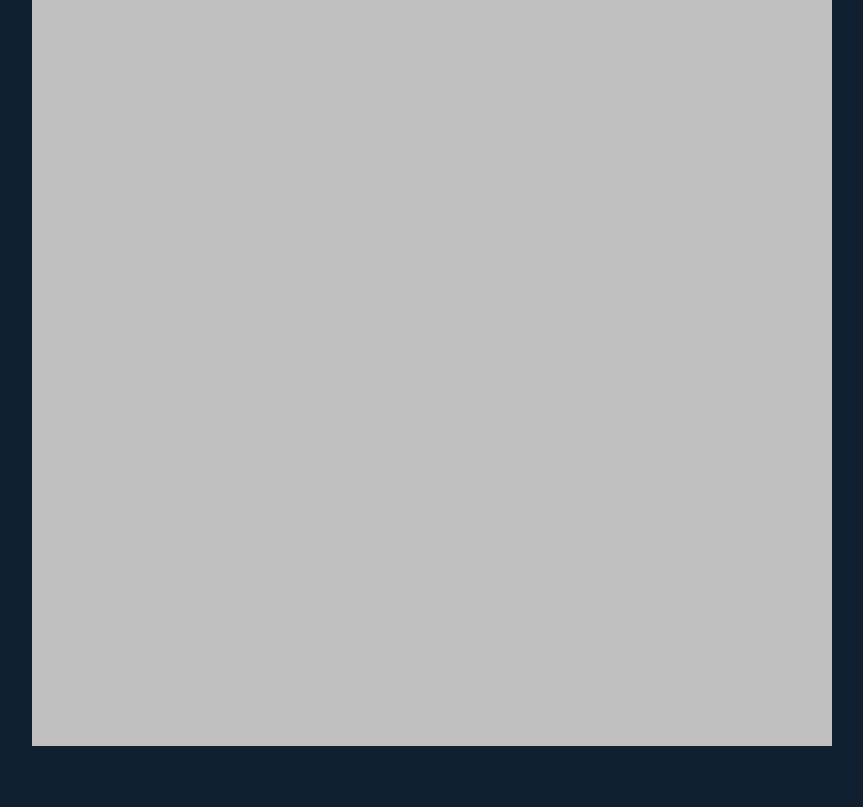
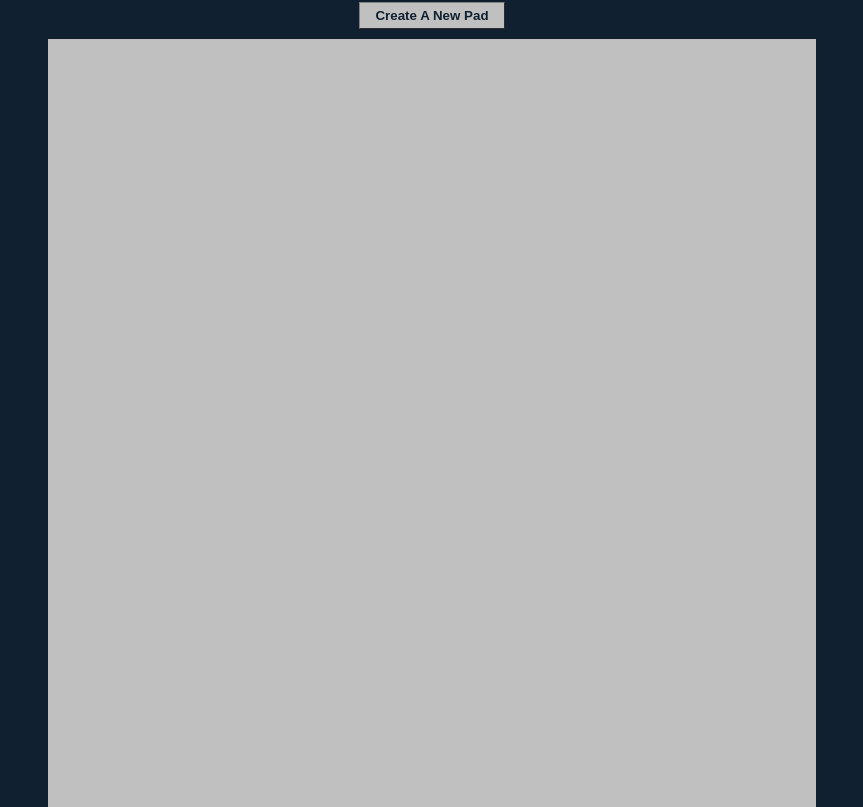
Before and after one commit to K4mp3rX1d/Etch-a-Sketch, a plain HTML site: page index.html in a window 1280 px wide. Shown: the part 54-861 px from the top of the page, without its empty margins (208-1071 px from the left). Before the commit the page ends 800 px from the top, so only its background shows below. Drawn offline with Linux system fonts and the light colour scheme.

Commit message:
Add functionality to create a new drawing pad.

```diff
--- a/index.html
+++ b/index.html
@@ -3,14 +3,14 @@
 <head>
     <meta charset="UTF-8">
     <meta name="viewport" content="width=device-width, initial-scale=1.0">
-    <title>Document</title>
+    <title>Etch A Sketch</title>
     <link rel="stylesheet" href="style.css">
 </head>
 <body>
     <main>
-        <div class="container">
-
-        </div>
+        <h1>Etch A Sketch</h1>
+        <button>Create A New Pad</button>
+        <div class="canvas"></div>
     </main>
     <script src="script.js"></script>
 </body>
--- a/script.js
+++ b/script.js
@@ -1,15 +1,15 @@
 // Global Variables:
-const container = document.querySelector('.container');
+const main = document.querySelector('main');
+const canvas = document.querySelector('.canvas');
+const btnNewPad = document.querySelector('button');
 
 
 // Function Declarations:
-function drawCanvas() {
-    const dotsInRow =50;
-    const gridSize = Math.floor(Math.min(window.innerHeight, window.innerWidth) /dotsInRow) * dotsInRow;
-    container.style.height = gridSize + 'px';
-    container.style.width = gridSize + 'px';
+function drawCanvas(dotsInRow) {
+    const gridSize = Math.floor(Math.min(window.innerHeight, window.innerWidth) /dotsInRow) * dotsInRow; // Making sure gridSize is divisible by dotsInRow.
+    canvas.style.height = gridSize + 'px';
+    canvas.style.width = gridSize + 'px';
     const dotSize = gridSize / dotsInRow;
-    console.log(gridSize, dotSize);
 
     for (let i = 0; i < dotsInRow; i++) {
         const row = document.createElement('div');
@@ -20,9 +20,9 @@ function drawCanvas() {
             dot.style.minWidth = dotSize + 'px';
             dot.style.maxHeight = dotSize + 'px';
             dot.style.maxWidth = dotSize + 'px';
-            container.appendChild(dot);
+            canvas.appendChild(dot);
         }
-        container.appendChild(row);
+        canvas.appendChild(row);
     }
 }
 
@@ -35,5 +35,11 @@ function hoverEffect(event) {
 
 
 // Test Codes:
-drawCanvas();
-container.addEventListener('mouseover', hoverEffect);
+drawCanvas(64);
+canvas.addEventListener('mouseover', hoverEffect);
+btnNewPad.addEventListener('click', () => {
+    size = window.prompt('How many dots would you like to have each side in pad (max: 100)?', 64);
+    size = size ? size : 64; // In case prompt fails for some reason.
+    Array.from(canvas.children).forEach(n => n.remove());
+    drawCanvas(size);
+})
--- a/style.css
+++ b/style.css
@@ -5,21 +5,43 @@
 }
 
 body {
+    font-family: system-ui, -apple-system, BlinkMacSystemFont, 'Segoe UI', Roboto, Oxygen, Ubuntu, Cantarell, 'Open Sans', 'Helvetica Neue', sans-serif;
     background-color: #102030;
-    color: peru;
+    color: silver;
 }
 
 main {
+    display: flex;
+    flex-direction: column;
+    justify-content: center;
+    align-items: center;
+    gap: 10px;
     height: 100%;
     width: 100%;
 }
 
-.container {
+h1 {
+    font-size: 34px;
+
+}
+
+button {
+    background-color: silver;
+    color: #102030;
+    padding: 5px 15px;
+    font-weight: 600;
+    border: 1px outset gray;
+}
+
+button:active {
+    border: 1px inset gray;
+}
+
+.canvas {
     display: flex;
     justify-content: center;
     align-items: center;
     flex-wrap: wrap;
-    margin: 0 auto;
 }
 
 .dot {
```
